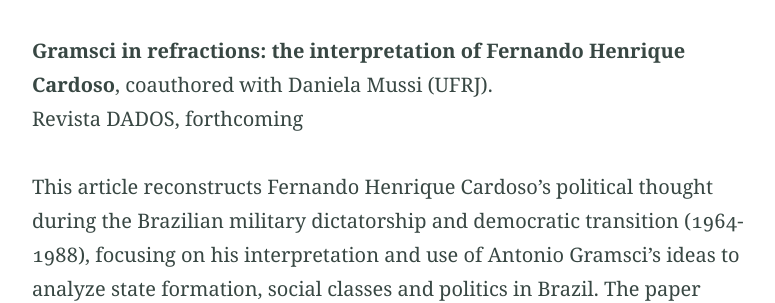
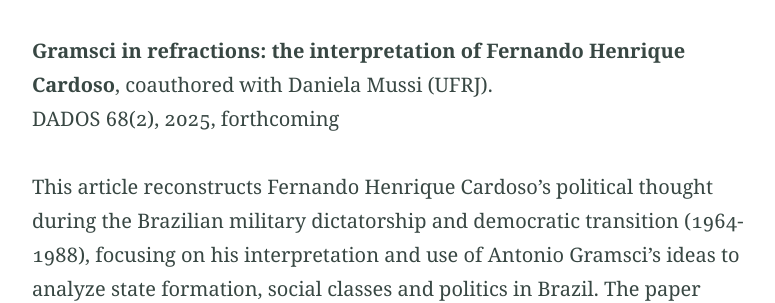
Before and after one commit to nicoleherscovici/nicoleherscovici.github.io, a Jekyll site: the page built from pubs.md, in a window 1280 px wide and 900 px high, scrolled down 671 px. Shown: the part 155-458 px from the top of the window, without its empty margins (251-1026 px from the left). Built offline with Jekyll 4.4.1, drawn with Linux system fonts in a browser that asks for light colours.

Commit message:
Update pubs.md

```diff
--- a/pubs.md
+++ b/pubs.md
@@ -19,7 +19,7 @@ This paper contributes to the research agenda on the role of interest groups in
 
 <br>
 **Gramsci in refractions: the interpretation of Fernando Henrique Cardoso**, coauthored with Daniela Mussi (UFRJ). <br>
-Revista DADOS, forthcoming
+DADOS 68(2), 2025, forthcoming
 
 
 This article reconstructs Fernando Henrique Cardoso’s political thought during the Brazilian military dictatorship and democratic transition (1964-1988), focusing on his interpretation and use of Antonio Gramsci’s ideas to analyze state formation, social classes and politics in Brazil. The paper argues that the Gramscian concepts are central to Cardoso’s political thought in three phases of Gramscian refraction: (i) between 1964 and 1974, in the thesis of the Brazilian bourgeoisie's dependent hegemony; (ii) between 1974 and 1983, in the argument of the Brazilian state as the “Modern Prince” as a concept for the analysis of the agrarian-industrial-military coalition in the post-1964 period; and (iii) from 1983 to 1988, in the definition of the Brazilian economic and military elites’ behavior as a authoritarianscletortic transformism in the face of the pressures for the democratization of the political regime.
```
